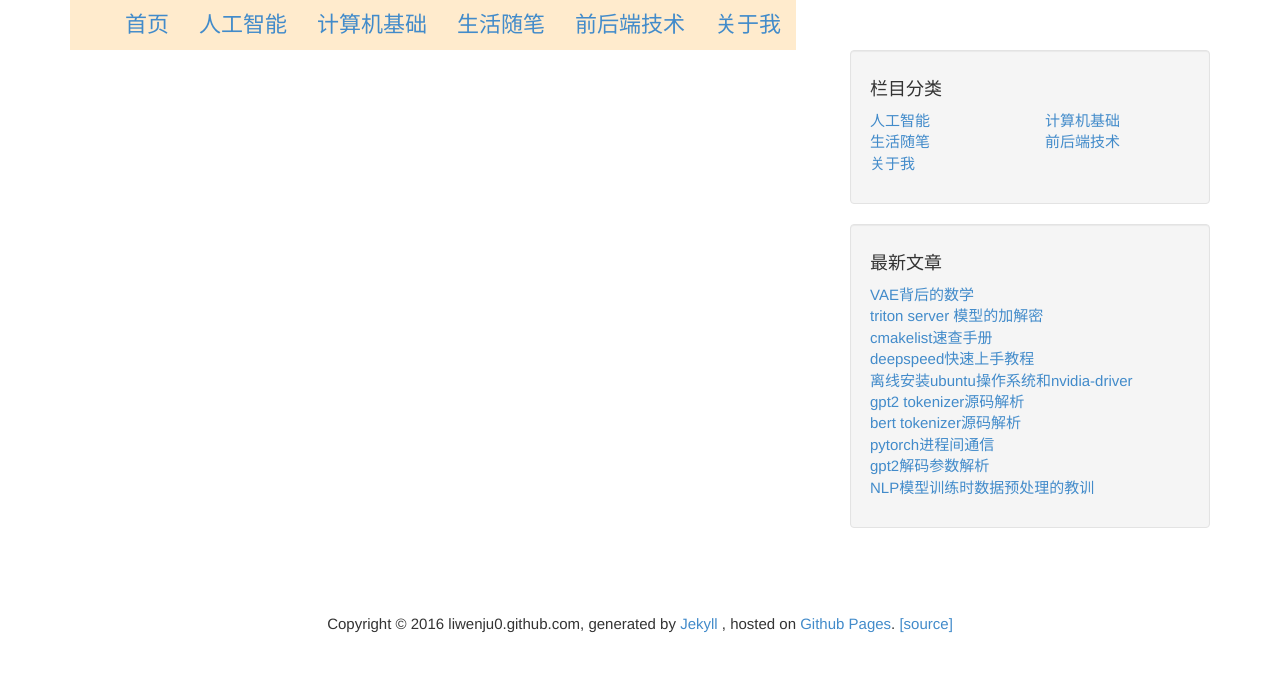
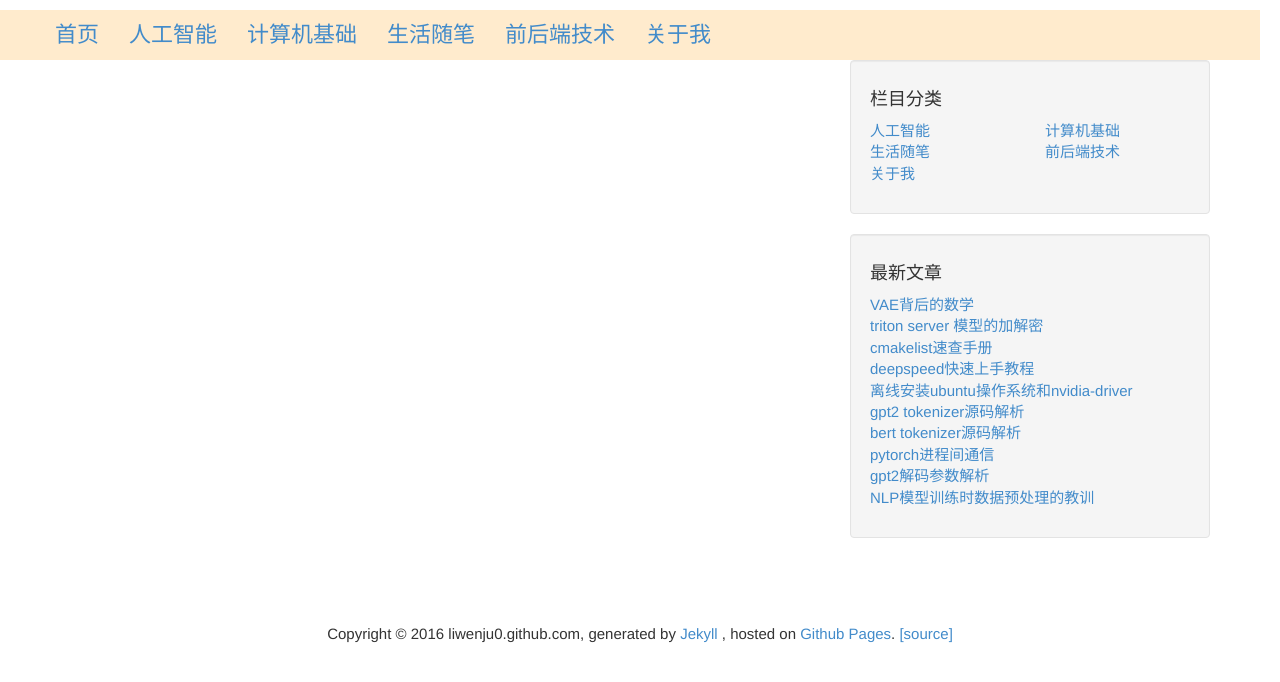
Before and after one commit to liwenju0/liwenju0.github.io, a Jekyll site: the page built from tags.md, in a window 1280 px wide. Shown: the top 682 px of the page. Built offline with Jekyll 4.4.1, drawn with Linux system fonts in a browser that asks for light colours.

Commit message:
修改导航

```diff
--- a/_includes/navigation.html
+++ b/_includes/navigation.html
@@ -1,4 +1,4 @@
-		<ul class="nav navbar-nav", style="background-color: blanchedalmond;">
+		<ul class="nav navbar-nav", style="background-color: blanchedalmond;width: 100%;">
 			<li>
 			<a href="/">
 				首页
--- a/_layouts/default.html
+++ b/_layouts/default.html
@@ -49,7 +49,7 @@
   <body>
     <!-- Navigation -->
    <!-- Navigation -->
-  <div class="container">
+  <div class="anim_container">
     <!-- Brand and toggle get grouped for better mobile display -->
     <!-- Collect the nav links, forms, and other content for toggling -->
       {% include navigation.html %}
```
